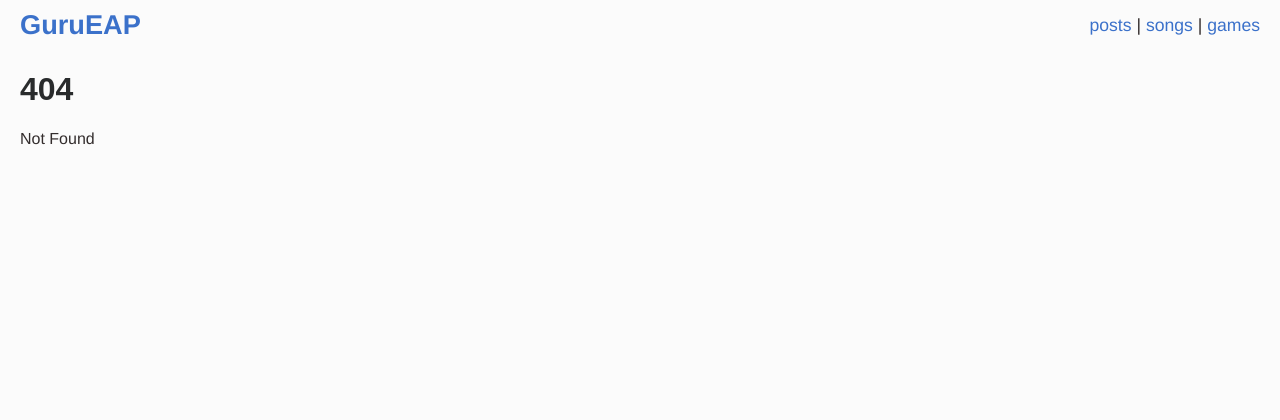
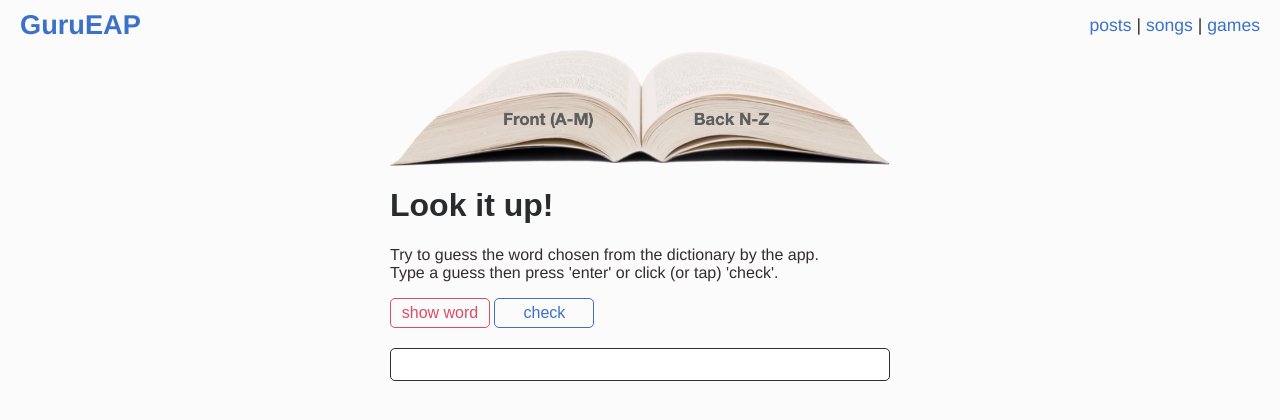
Before and after one commit to boltonsteve/gurueap, a SvelteKit app: page /games/look-it-up in a window 1280 px wide. Before the commit this address had no page. Shown: the top 420 px of the page. Built offline with nearby package versions, Linux system fonts and the light colour scheme.

Commit message:
look it up

```diff
--- /dev/null
+++ b/src/routes/games/look-it-up/+page.svelte
@@ -0,0 +1,251 @@
+<script>
+    import { onMount } from 'svelte';
+    import { sublists } from '$lib/sublists.js';
+    import Dictionary from '../../components/Dictionary.svelte';
+
+    let myInput = '';
+
+    let rand,sublist,wordForms,word,wL,gL;
+
+    let msg = '';
+    let guesses = '';
+    let guess = '';
+    let corrCount = 0;
+
+    let showClearButton = false;
+
+    let showDictionary = false;
+
+    let showGetWordButton = false;
+
+    let showWordButton = true;
+
+    let showCheckButton = true;
+
+    let wordArr = [];
+    let guessArr = [];
+    let guessesArr = [];
+
+    const showWord = () => {
+        showWordButton = false;
+        showClearButton = true;
+        showDictionary = true;
+        /* document.getElementById('input').value = ''; */
+        /* document.getElementById('input').focus(); */
+    }
+
+    const getWord = () => {
+
+        rand = Math.floor(Math.random() * 10);
+        sublist = sublists[rand];
+        rand = Math.floor(Math.random() * sublist.length);
+        wordForms = sublist[rand].split(' ');
+        word = wordForms[0];
+
+        /* showDictionary = false; */
+        showGetWordButton = false;
+        showWordButton = true;
+        showCheckButton = true;
+
+        wordArr = word.split('');
+
+    }
+
+    getWord();
+
+    const clearWord = () => {
+
+        /* showClearButton = false; */
+        word = '';
+        guesses = '';
+        guess = '';
+        corrCount = 0;
+        msg = '';
+
+        showDictionary = false;
+        showGetWordButton = true;
+        showClearButton = false;
+        /* showWordButton = false; */
+
+        document.getElementById('input').value = '';
+        document.getElementById('input').focus();
+
+        getWord();
+    }
+
+    const getKey = (e) => {
+        if(e.key == 'Enter') {
+            if(showDictionary == false) {
+                checkWord();
+            }
+        }
+    }
+
+    const handleInput = (e) => {
+        /* console.log(e); */
+        guess = e.target.value;
+        /* if(e.key == 'Enter') { */
+        /* } */
+    }
+
+    const getCloser = (wL,gL) => {
+        console.log('wL: ' + wL + ' gl: ' + gL);
+        return wL > gL ? "It's closer to the back of the dictionary." : "It's closer to the front of the dictionary.";
+    }
+
+    const checkWord = () => {
+
+        msg = '';
+
+        if(guess == '') {
+
+            msg = 'Please enter some text!';
+
+        } else {
+
+            if(guess == word) {
+
+                msg = 'Correct!';
+                showDictionary = true;
+                showCheckButton = false;
+                showWordButton = false;
+                showClearButton = true;
+
+            } else {
+
+                guessArr = guess.split('');
+                corrCount = 0;
+                let searching = true;
+                guessArr.forEach( (next,i) => {
+                    if(next == wordArr[i] && searching) {
+                        corrCount ++;
+                    } else {
+                        searching = false;
+                    }
+                })
+
+                console.log('word: ' + word + ' guess: ' + guess);
+                console.log('wordArr',wordArr);
+                console.log('guessArr',guessArr);
+
+                if(corrCount == 0) {
+                    wL = word.charCodeAt(0);
+                    gL = guess.charCodeAt(0);
+                    msg = getCloser(wL,gL);
+                    document.getElementById('input').value = '';
+                    document.getElementById('input').focus();
+                } else if(corrCount == 1) {
+                    wL = word.charCodeAt(1);
+                    gL = guess.charCodeAt(1);
+                    msg = 'The first letter is correct.<br>';
+
+                    if(guess.length > 1) {
+                        msg += getCloser(wL,gL);
+                    }
+
+                    document.getElementById('input').value = word[0];
+                    document.getElementById('input').focus();
+                } else {
+                    wL = word.charCodeAt(corrCount);
+                    gL = guess.charCodeAt(corrCount);
+
+                    msg = 'The first ' + corrCount + ' letters are correct.<br>';
+
+                    if(word.length > guess.length) {
+                        if(guess.length > corrCount) {
+                            msg += getCloser(wL,gL);
+                        } else {
+                            msg += "It's closer to the back of the dictionary.";
+                        }
+
+                    } else {
+                        if(guess.length > corrCount) {
+                            msg += getCloser(wL,gL);
+                        } else {
+                            msg += "It's closer to the front of the dictionary.";
+                        }
+                    }
+
+                    let soFar = '';
+                    for(let i=0;i<corrCount;i++) {
+                        soFar += guess[i];
+                    }
+
+                    document.getElementById('input').value = soFar;
+                    document.getElementById('input').focus();
+
+                }
+
+
+                guessesArr.push(guess);
+                guessesArr = [...new Set(guessesArr)];
+                guesses = guessesArr.join(', ');
+
+            }
+
+        }
+
+        console.log(msg);
+
+        document.getElementById('input').focus();
+
+    }
+
+    onMount(() => {
+		/* console.log('the component has mounted'); */
+		myInput = document.getElementById('input').focus();
+	});
+
+</script>
+
+<div class="mb-3 mw-500">
+
+    <img src="/img/dictionary.png" class="mx-auto" alt="dictionary" style="max-width:500px;">
+
+    <h1>Look it up!</h1>
+
+    <p>Try to guess the word chosen from the dictionary by the app.<br>Type a guess then press 'enter' or click (or tap) 'check'.</p>
+
+    {#if showGetWordButton}
+        <button class="btn btn-outline-success" on:click={getWord}>get word</button>
+    {/if}
+
+    {#if showClearButton}
+        <button class="btn btn-outline-info" on:click={clearWord}>next word</button>
+    {/if}
+
+    {#if showWordButton}
+        <button class="btn btn-outline-danger" on:click={showWord}>show word</button>
+    {/if}
+
+    {#if showCheckButton}
+        <button class="btn btn-outline-primary" on:click={checkWord}>check</button>
+    {/if}
+
+    <input id="input" class="form-control mt-2 text-center" on:input={handleInput} on:keyup={getKey}>
+    <div id="msg">{@html msg}</div>
+    <div id="guesses">{guesses}</div>
+
+    {#if showDictionary}
+        <Dictionary bind:word="{word}" />
+    {/if}
+
+</div>
+
+
+<style>
+    button {
+        width:100px;
+        font-size:1rem;
+    }
+    #msg,#guesses {
+        margin:15px auto;
+        text-align: center;
+    }
+    #guesses {
+        color: var(--red);
+    }
+    /* * { */
+    /*     border:1px solid green; */
+    /* } */
+</style>
```
Also changed, not shown: static/img/dictionary.png (added).
